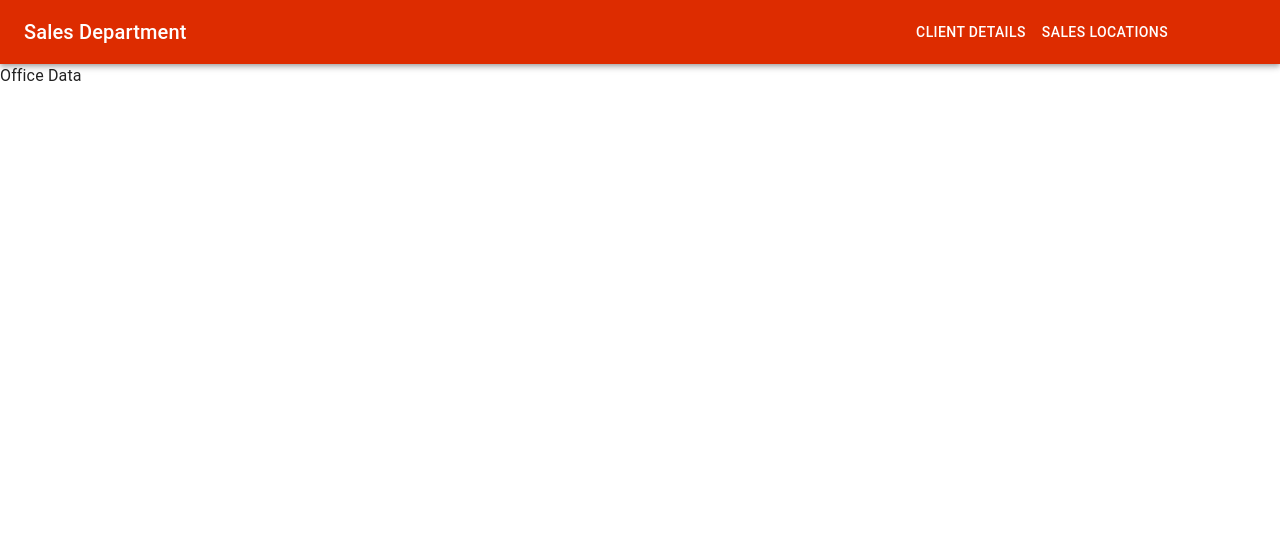
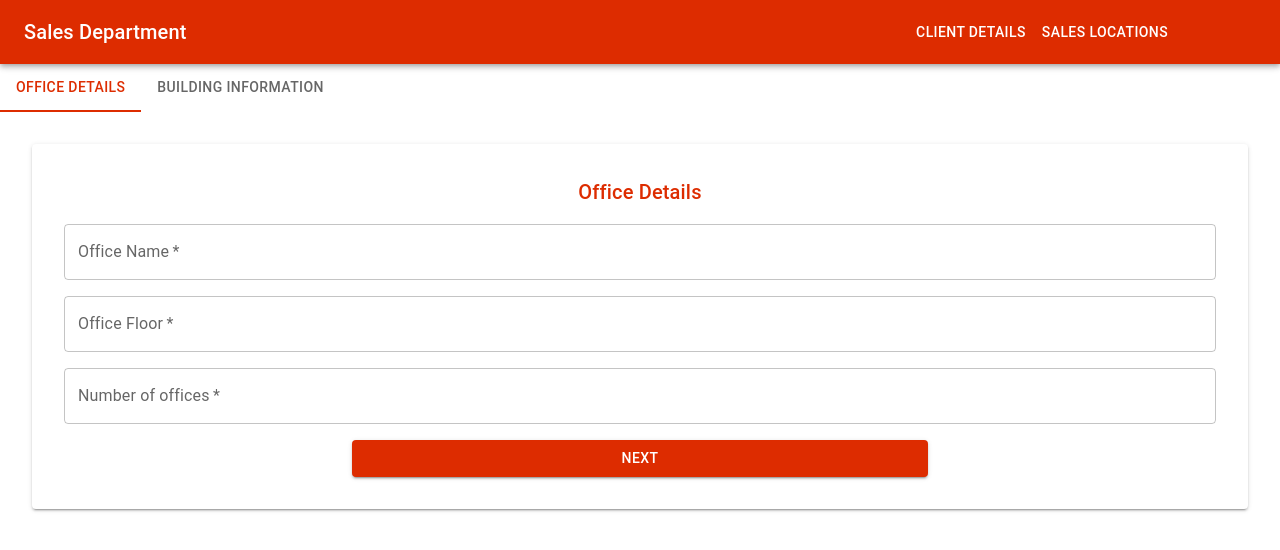
Before and after one commit to Michemor/tech-today-sales-frontend, a React (Vite) app in the folder vite-project/: page /locationform in a window 1280 px wide. Shown: the top 550 px of the page. Built offline with nearby package versions, Linux system fonts and the light colour scheme; some icons are missing.

Commit message:
complete office data

```diff
--- a/vite-project/src/pages/OfficeData.jsx
+++ b/vite-project/src/pages/OfficeData.jsx
@@ -1,11 +1,242 @@
-import React from "react";
+import { useState } from "react";
+import Tabs from '@mui/material/Tabs';
+import Tab from '@mui/material/Tab';
+import Box from '@mui/material/Box';
+import Paper from '@mui/material/Paper';
+import Collapse from "@mui/material/Collapse";
+import TextField from "@mui/material/TextField";
+import Stack from "@mui/material/Stack";
+import Typography from "@mui/material/Typography";
+import Button from "@mui/material/Button";
+import FormControl from "@mui/material/FormControl";
+import Radio from "@mui/material/Radio";
+import FormLabel from "@mui/material/FormLabel";
+import RadioGroup from "@mui/material/RadioGroup";
+import FormControlLabel from "@mui/material/FormControlLabel";
+import Snackbar from "@mui/material/Snackbar";
 
 
 const OfficeData = () => {
+
+    const [value, setValue] = useState('1');
+
+    const handleChange = (event, newValue) => {
+        setValue(newValue);
+    }
+
+
+    // inputs on office
+    const [office_name, setOfficeName] = useState('');
+    const [office_floor, setOfficeFloor] = useState('');
+    const [number_of_offices, setNumberOfOffices] = useState('');
+
+    // handle navigation to next tab
+    const handleNext = () => {
+        if(!office_name || !office_floor || !number_of_offices){
+
+
+
+        } else {
+
+            value === '1' ? setValue('2') : setValue('1');
+        }
+
+    }
+
+
+    // inputs on building
+     const [is_fibre_setup, setIsFibreSetup] = useState('');
+    const [building_name, setBuildingName] = useState('');
+    const [more_offices, setMoreOffices] = useState('');
+    const [ease_of_access, setEaseOfAccess] = useState('');
+    const [more_info_access, setMoreInfoAccess] = useState('');
+
+    // handle validaito
+
+
+    // handle Submit function
+
+    const handleSubmit = () => {
+
+    }
+
+
     return (
-        <div>
-           Office Data
-        </div>
+        <>
+          <Box component="form"
+          onSubmit={handleSubmit}
+          autoComplete="off">
+        <Tabs
+        sx={{
+            width: '100%',
+            display: 'flex',
+            justifyContent: 'center',
+            alignItems: 'center',
+        }}
+        value={value} onChange={handleChange} aria-label=" Sales Locations ">
+            <Tab value="1" label="Office Details" />
+            <Tab value="2" label="Building Information" />
+            </Tabs>
+
+            <Collapse in={value === '1'} timeout="auto" unmountOnExit>
+                <Paper elevation={2} sx={{
+                    m: 4,
+                    p: 4,
+                    display: 'flex',
+                    justifyContent: 'center',
+                    alignItems: 'center',
+                    flexDirection: 'column',
+
+            }}>
+                <Typography variant="h6" sx={{ color: 'primary.main', mb: 2 }}> Office Details </Typography>
+                 <Stack sx={{width: '100%'}} spacing={2} direction="column">
+                <TextField
+                label="Office Name"
+                value={office_name}
+                onChange={(e) => setOfficeName(e.target.value)}
+                variant="outlined"
+                required
+                sx={{ width: '100%', mt: 2 }}>
+                    Office Name
+                </TextField>
+                <TextField
+                type="number"
+                label="Office Floor"
+                value={office_floor}
+                onChange={(e) => setOfficeFloor(e.target.value)}
+                variant="outlined"
+                required
+                sx={{ width: '100%', mt: 2 }}>
+                    Office Floor
+                </TextField>
+                <TextField
+                label="Number of offices"
+                value={number_of_offices}
+                onChange={(e) => setNumberOfOffices(e.target.value)}
+                variant="outlined"
+                type="number"
+                required
+                sx={{ width: '100%', mt: 2 }}>
+                    Number of offices
+                </TextField>
+                </Stack>
+                <Button onClick={handleNext} color="primary" variant="contained" sx={{
+                    width: '50%',
+                    margin: '0 auto',
+                    display: 'block',
+                    mt: 2 }}>
+                    Next
+                </Button>
+            </Paper>
+            </Collapse>
+
+            <Collapse in={value === '2'} timeout="auto" unmountOnExit>
+            <Paper elevation={2} sx={{
+                    m: 4,
+                    p: 4,
+                    display: 'flex',
+                    justifyContent: 'center',
+                    alignItems: 'center',
+                    flexDirection: 'column',
+            }}>
+                <Typography variant="h6" sx={{ color: 'primary.main', mb: 2 }}> Building Information </Typography>
+                 <Stack sx={{width: '100%'}} spacing={2} direction="column">
+                <TextField
+                label="Building Name"
+                value={building_name}
+                onChange={(e) => setBuildingName(e.target.value)}
+                variant="outlined"
+                required
+                sx={{ width: '100%', mt: 2 }}>
+                    Building Name
+                </TextField>
+                <Box sx={{
+                    border: 1,
+                    borderColor: 'divider',
+                    p: 2,
+                }}>
+                <FormControl>
+                    <FormLabel> Is Fibre Set Up? </FormLabel>
+                    <RadioGroup
+                    column
+                    value={is_fibre_setup}
+                    onChange={(e) => setIsFibreSetup(e.target.value)}
+                    sx={{
+                        color: 'secondary.dark'
+                    }}
+                    >
+                        <FormControlLabel value="Yes" control={<Radio />} label="Yes" />
+                        <FormControlLabel value="No" control={<Radio />} label="No" />
+                        <FormControlLabel value="Can connect to MyISP Base Station" control={<Radio />} label="Can Connect to MyISP Base Station" />
+                    </RadioGroup>
+                </FormControl>
+                </Box>
+                <TextField
+                label="More information on offices i.e floor and name "
+                value={more_offices}
+                multiline
+                rows={4}
+                onChange={(e) => setMoreOffices(e.target.value)}
+                variant="outlined"_
+                required
+                sx={{ width: '100%', mt: 2 }}/>
+                <Box sx={{
+                    border: 1,
+                    borderRadius: 1,
+                    borderColor: 'secondary.dark',
+                    p: 2,
+                    mt: 2
+                }}>
+                <FormControl>
+                    <FormLabel> Ease of Access </FormLabel>
+                    <RadioGroup
+                    column
+                    value={ease_of_access}
+                    onChange={(e) => setEaseOfAccess(e.target.value)}
+                    sx={{
+                        color: 'secondary.dark'
+                    }}
+                    >
+                        <Typography sx={{ m: 3 }}> Easy </Typography>
+                        <FormControlLabel value="1" control={<Radio />} label="1" />
+                        <FormControlLabel value="2" control={<Radio />} label="2" />
+                        <FormControlLabel value="3" control={<Radio />} label="3" />
+                        <Typography sx={{ m: 3 }}> Difficult </Typography>
+
+                    </RadioGroup>
+                    </FormControl>
+                    </Box>
+
+                    <TextField
+                    label="Additional Information regarding access to the building"
+                    value={more_info_access}
+                    onChange={(e) => setMoreInfoAccess(e.target.value)}
+                    variant="outlined"
+                    required
+                    multiline
+                    rows={4}
+                    />
+                </Stack>
+                <Stack direction='row' spacing={2} sx={{ width: '100%', mt: 2 }}>
+                <Button onClick={handleNext} color="primary" variant="contained" sx={{
+                    width: '50%',
+                    margin: '0 auto',
+                    display: 'block',
+                    mt: 2 }}>
+                    Back
+                </Button>
+                <Button onClick={handleSubmit} color="primary" variant="contained" sx={{
+                    width: '50%',
+                    margin: '0 auto',
+                    display: 'block',
+                    mt: 2 }}>
+                    Submit
+                </Button>
+                </Stack>
+                </Paper>
+            </Collapse>
+        </Box>
+        </>
     );
 }
 
```
